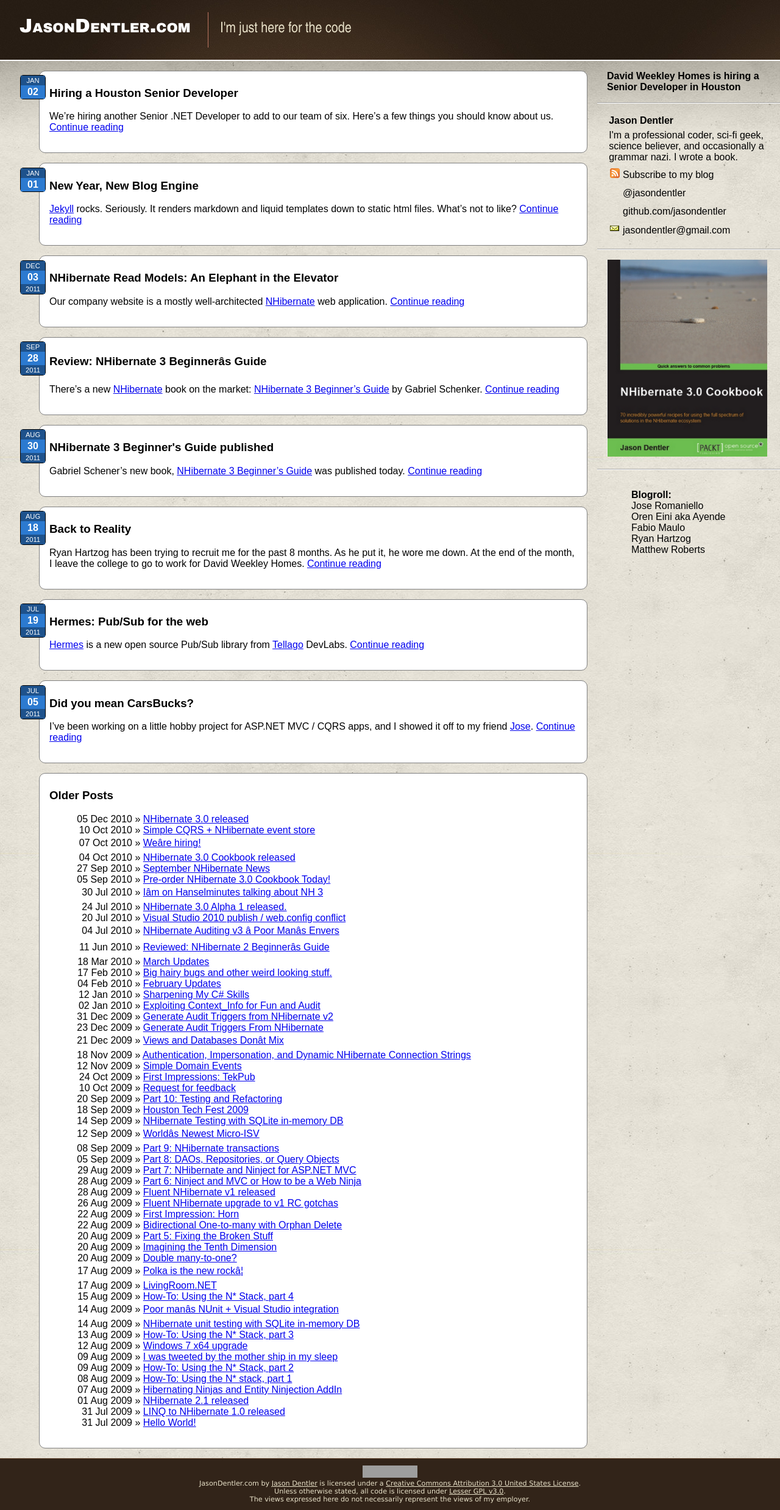
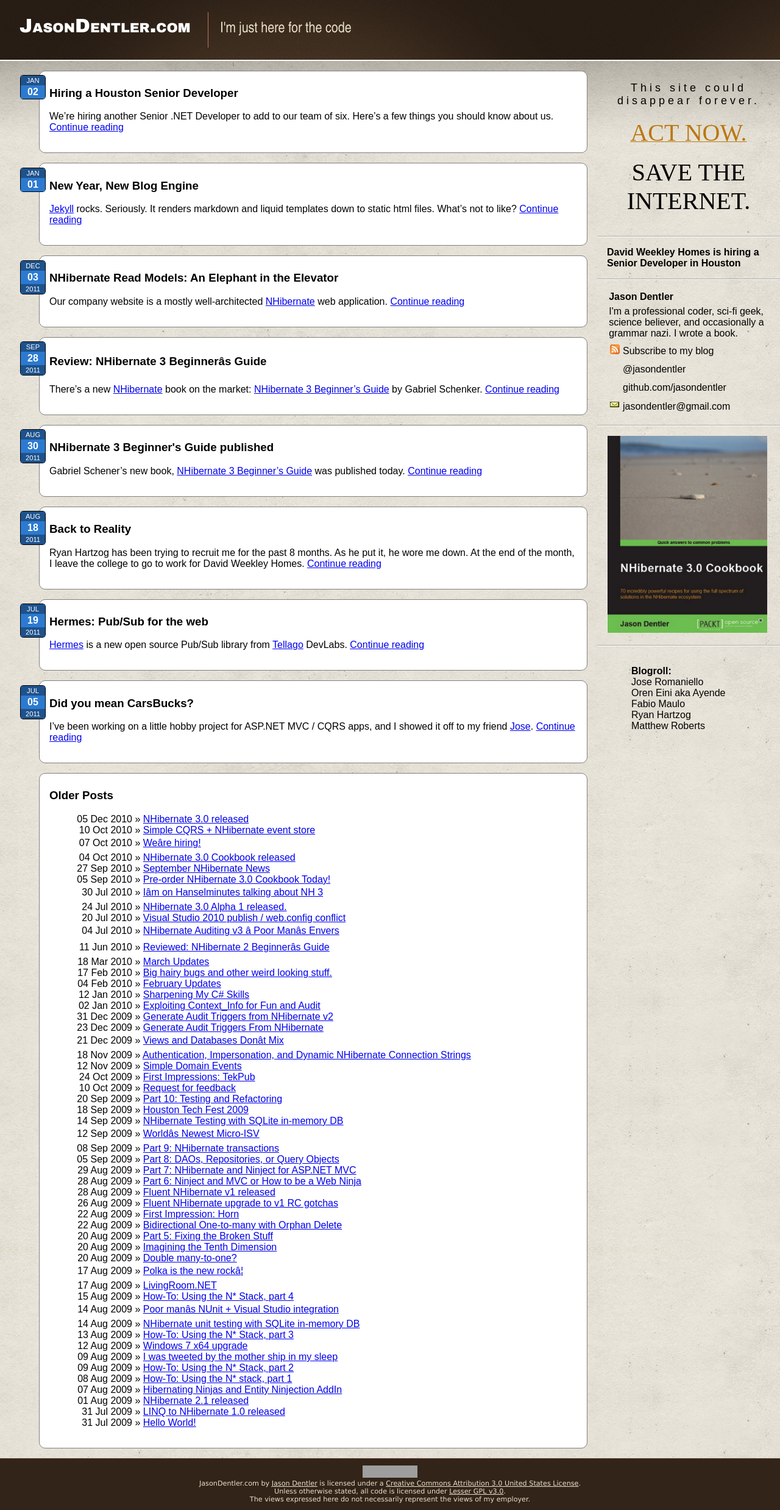
Before and after one commit to jasondentler/jasondentler.github.com, a Jekyll site: the page built from index.html, in a window 1280 px wide. Shown: the whole page at 61% size. Built offline with Jekyll 4.4.1, drawn with Linux system fonts in a browser that asks for light colours; some web fonts are replaced; grey boxes are pictures that could not be loaded.

Commit message:
Publish with rake at 2012-01-15 13:32:22 -0600

```diff
--- a/_includes/sidebar.html
+++ b/_includes/sidebar.html
@@ -1,4 +1,17 @@
 <div class="sidebar-box first-sidebar">
+  <div class="sopapipa">
+	 <p class="reg">This site could disappear forever.</p>
+	 <a href="http://www.tumblr.com/protect-the-net">
+		<p>
+		   <big>ACT NOW.</big>
+		</p>
+	 </a>
+	 <p>
+		<big>SAVE THE INTERNET.</big>
+	 </p>
+  </div>
+</div>
+<div class="sidebar-box">
 	<a href="/blog/2012/01/hiring-a-houston-senior-developer" style="font-weight: bold;">David Weekley Homes is hiring a Senior Developer in Houston</a>
 </div>
 <div class="sidebar-box">
--- a/_layouts/default.html
+++ b/_layouts/default.html
@@ -4,10 +4,13 @@
    <meta http-equiv="content-type" content="text/html; charset=utf-8" />
    <title>{{ page.title }}</title>
    <meta name="author" content="Jason Dentler" />
+   <link href='http://fonts.googleapis.com/css?family=Six+Caps' rel='stylesheet' type='text/css'>
+   <link href='http://fonts.googleapis.com/css?family=Stint+Ultra+Condensed' rel='stylesheet' type='text/css'>
    <link rel="stylesheet" href="/css/site.css" type="text/css" />
+   <link rel="stylesheet" href="/css/stopsopapipa.css" type="text/css" />
    <script type="text/javascript" src="http://code.jquery.com/jquery-latest.js"></script>
    <script type="text/javascript" src="/scripts/jasondentler.js"></script>
-	<script type="text/javascript">
+   <script type="text/javascript">
 
 	  var _gaq = _gaq || [];
 	  _gaq.push(['_setAccount', 'UA-3959828-2']);
--- /dev/null
+++ b/css/stopsopapipa.css
@@ -0,0 +1,26 @@
+.sopapipa {
+	text-align:center;
+	font-family: 'Stint Ultra Condensed';
+}
+
+.sopapipa a {
+	text-decoration: underline;
+	color:#bb7711;
+}
+
+.sopapipa a:hover {
+	color:#bb5500;
+}
+
+.sopapipa p {
+	font-size:18px;
+}
+
+p.reg {
+	font-family: 'Arial';
+	letter-spacing:5px;
+}
+
+p big {
+	font-size: 40px;
+}
```
